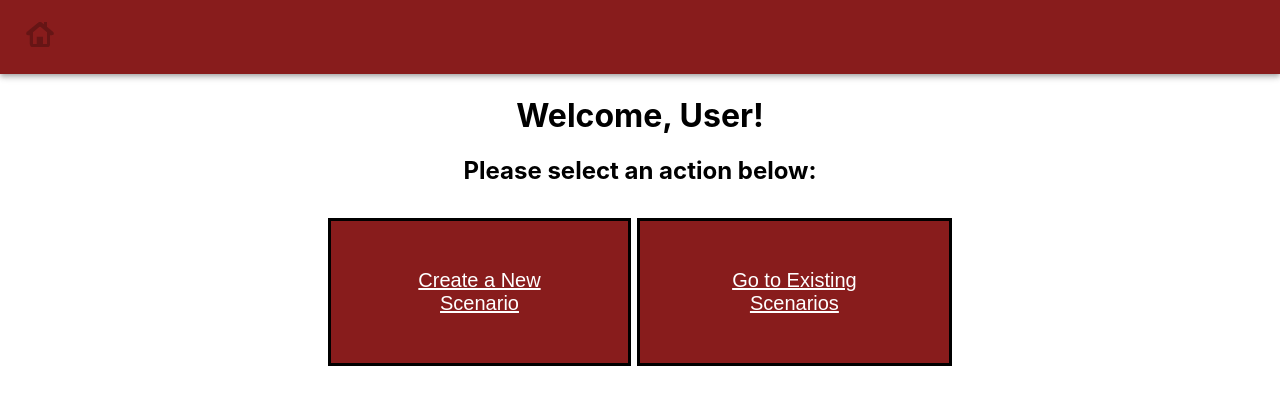
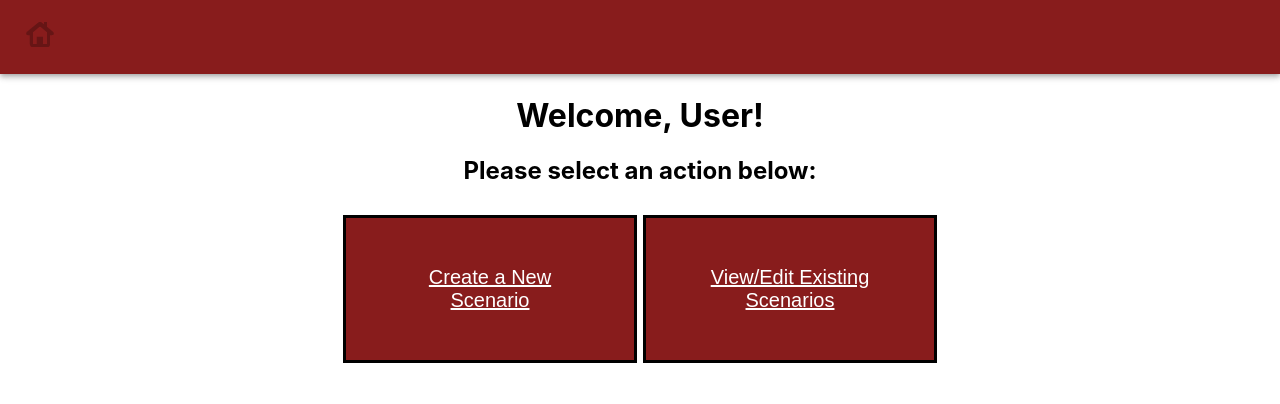
Before and after one commit to david-fisher/320-F20-Track-IV, a React (Create React App) app in the folder scenario_editor/: page /home in a window 1280 px wide. Shown: the top 404 px of the page. Built offline with nearby package versions, Linux system fonts and the light colour scheme.

Commit message:
Update Home.js and remove Home.css
-Update the Home.js file to include the styling it needs from Home.css
-Clean up these two files a little bit

```diff
--- a/scenario_editor/src/Pages/Editor/Introduction.js
+++ b/scenario_editor/src/Pages/Editor/Introduction.js
@@ -28,7 +28,6 @@ import {Link} from 'react-router-dom';
 // }
 
 // export default Introduction;
-
 
 const useStateWithLocalStorage = localStorageKey => {
   const [value, setValue] = React.useState(
--- a/scenario_editor/src/Pages/Home.css
+++ /dev/null
@@ -1,64 +0,0 @@
-/*
-// ********************************************
-// THIS WILL NO LONGER BE USED. SIMPLY HERE FOR REFERENCE
-// ********************************************
-*/
-
-
-/* 10/13 TRY:
-adjusted values for butttons
-added jumbotron and .btn-custom-button-size
-*/
-
-.Left-Button {
-    /* Frankly, not the *proper* way of centering the buttons vertically.
-        Went searching through Stack Overflow, but didn't click yet.
-        Will be extremely useful to know for future sprints.
-        TL;DR it literally squashes the div so the buttons naturally are lowered.
-    */
-    /* padding-left: 10px;
-    padding-bottom: 10px;
-    margin-left: 10px;
-    margin-right: 10px;
-    margin-bottom: 10px; */
-    display: inline;
-    margin-top: 10px;
-    background-color: inherit;
-    text-align:center;
-
-  }
-
-  .Right-Button {
-    /* padding-left: 10px;
-    padding-bottom: 10px;
-    margin-top: 10px;
-    margin-left: 10px;
-    margin-right: 10px;
-    margin-bottom: 10px; */
-    display: inline;
-    margin-top: 10px;
-    background-color: inherit;
-    outline-color: #881c1c;
-    color: #881c1c;
-    text-align:center;
-
-  }
-
-
-  .jumbotron{
-    background-color: white;
-    color: black;
-    font-weight: 500;
-  }
-
-  .btn-custom-button-size {
-    padding: 3rem;
-    margin: 1%;
-    color: white;
-    font-weight: 500;
-    border-style: solid;
-    border-color: black;
-    border-width: 3px;
-   font-size: 20px;
-   background-color: #881c1c;
-  }
--- a/scenario_editor/src/Pages/Home.js
+++ b/scenario_editor/src/Pages/Home.js
@@ -2,7 +2,6 @@
 // UPDATED. Could be structured better but NOT NEEDED at the moment
 // ********************************************
 import React, { Component } from 'react';
-import './Home.css';
 import Nav from '../Components/NavHome'
 import Button from 'react-bootstrap/Button';
 import { Link } from 'react-router-dom';
@@ -18,15 +17,29 @@ const useStyles = makeStyles((theme) => ({
     marginTop: theme.spacing(1),
     alignItems: 'center',
     display: 'flex',
-    justifyContent: 'center'
-  }
-
+    justifyContent: 'center',
+  },
+  optionButton: {
+    display: 'inline',
+    marginTop: '10px',
+    color: '#881c1c',
+    textAlign: 'center',
+    padding: '3rem',
+    margin: '1%',
+    color: 'white',
+    fontWeight: '500',
+    borderStyle: 'solid',
+    borderColor: 'black',
+    borderWidth: '3px',
+    fontSize: '20px',
+    backgroundColor: '#881c1c',
+    maxWidth: '300px'
+  },
 }));
 
 function Home() {
 
   const classes = useStyles();
-
   return (
     <div >
       <Nav />
@@ -40,23 +53,21 @@ function Home() {
         </div>
       </div>
       <div className={classes.buttonContainer} >
-        <div class="Left-Button">
+        <div>
           <Button
-            size="custom-button-size"
-            variant="outline-secondary"
+            className={classes.optionButton}
           >
             <Link to="/new_scenario">
               Create a New Scenario
             </Link>
           </Button>{' '}
         </div>
-        <div class="Right-Button">
+        <div>
           <Button
-            size="custom-button-size"
-            variant="outline-secondary"
+            className={classes.optionButton}
           >
             <Link to="/dashboard">
-              Go to Existing Scenarios
+              View/Edit Existing Scenarios
             </Link>
           </Button>
         </div>
```
